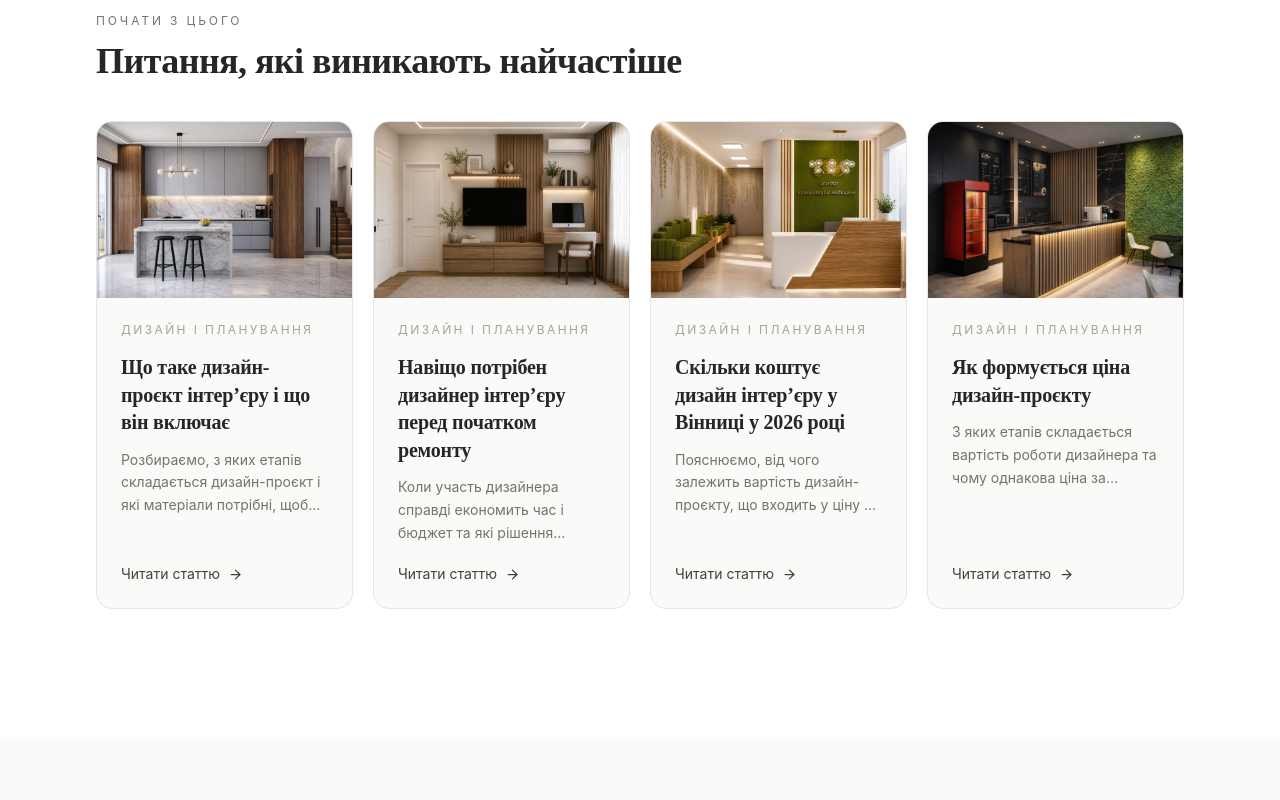
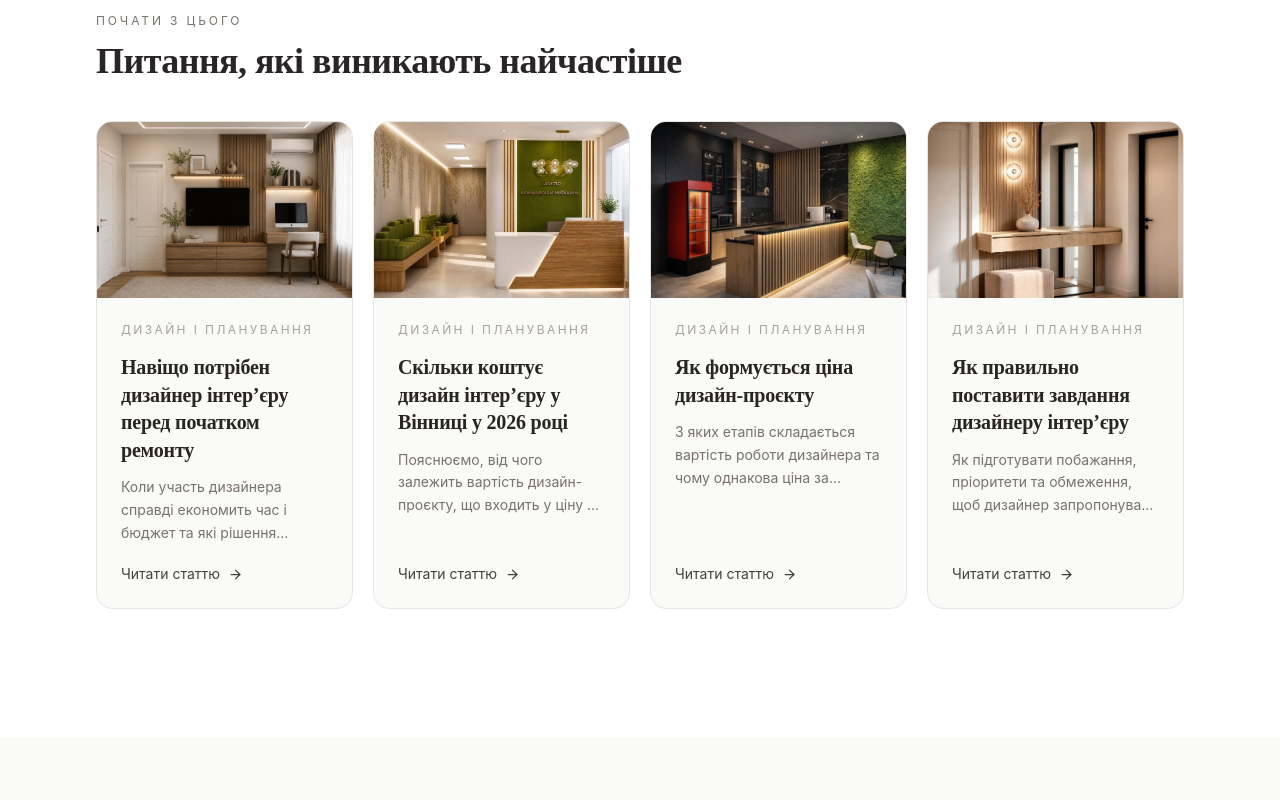
Before and after one commit to certdep-spec/irina-design, a React (Vite) app: page /useful in a window 1280 px wide. Shown: the part 960-1760 px from the top of the page. Built offline with nearby package versions, Linux system fonts and the light colour scheme.

Commit message:
seo: remove duplicate fallback articles from indexable set

```diff
--- a/src/data/usefulArticles.ts
+++ b/src/data/usefulArticles.ts
@@ -889,6 +889,8 @@ const finalPublished: Record<
 
 Object.assign(published, finalPublished);
 
+const indexableArticleIds = new Set<number>([2, 3, 4, 5, 6, 7, 8, 9, 10, 11, 12, 13, 14, 15, 16, 17, 18, 19, 20, 21, 22, 23, 24, 25, 26, 27, 28, 29, 30, 31, 32, 33, 34, 35, 36, 37, 38, 39, 40, 41, 42, 43, 44, 45, 46, 47, 48, 49, 50, 51, 52, 53, 54, 55, 56, 57, 58, 59, 60, 61, 98]);
+
 export const usefulArticles: UsefulArticle[] = raw.map(([id, category, title, featured]) => ({
   id,
   category,
@@ -896,7 +898,7 @@ export const usefulArticles: UsefulArticle[] = raw.map(([id, category, title, fe
   featured,
   slug: published[id]?.slug ?? `${id}-${slugify(title)}`,
   excerpt: published[id]?.excerpt ?? "Тема запланована в редакційному календарі.",
-  published: Boolean(published[id]),
+  published: Boolean(published[id]) && indexableArticleIds.has(id),
   updatedAt: published[id]?.updatedAt,
   cover: published[id]?.cover,
 }));
--- a/src/pages/UsefulArticle.tsx
+++ b/src/pages/UsefulArticle.tsx
@@ -14,7 +14,12 @@ const UsefulArticle: React.FC = () => {
 
   if (!article) {
     return (
-      <section className="section-padding bg-stone-50 min-h-[60vh]">
+      <>
+        <Helmet>
+          <title>Матеріал готується | Ірина</title>
+          <meta name="robots" content="noindex, follow" />
+        </Helmet>
+        <section className="section-padding bg-stone-50 min-h-[60vh]">
         <div className="max-w-3xl mx-auto text-center">
           <p className="text-xs uppercase tracking-[0.24em] text-stone-400 mb-4">
             Матеріал не знайдено
@@ -30,7 +35,8 @@ const UsefulArticle: React.FC = () => {
             <FiArrowLeft /> До розділу «Корисне»
           </Link>
         </div>
-      </section>
+        </section>
+      </>
     );
   }
 
```
Also changed, not shown: 2 other files (tests, documents, lock files or other folders).
